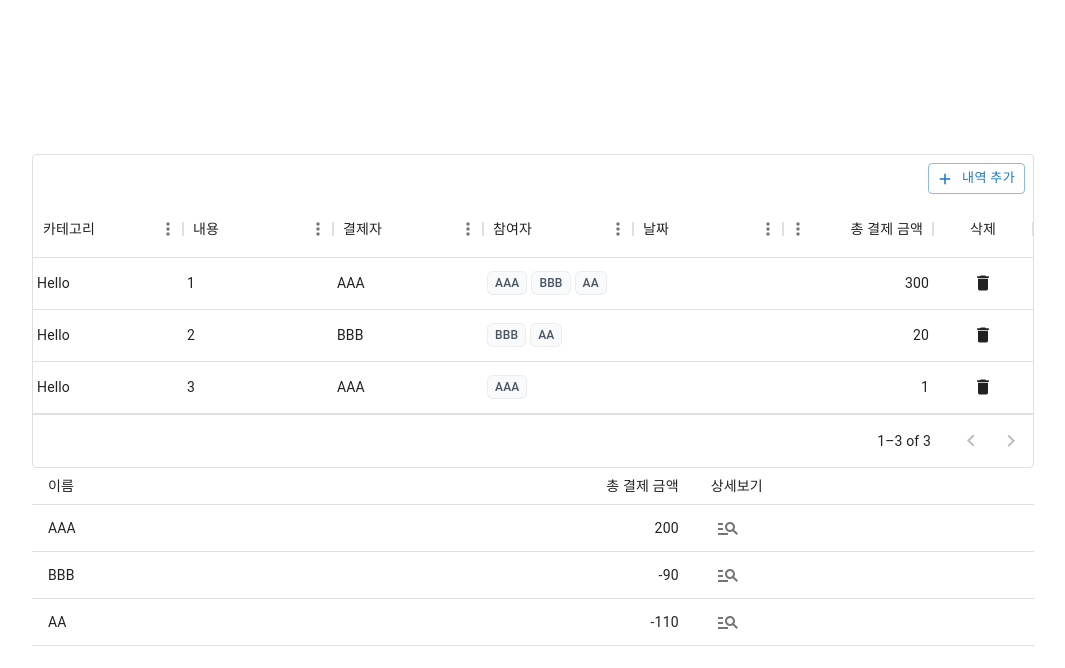
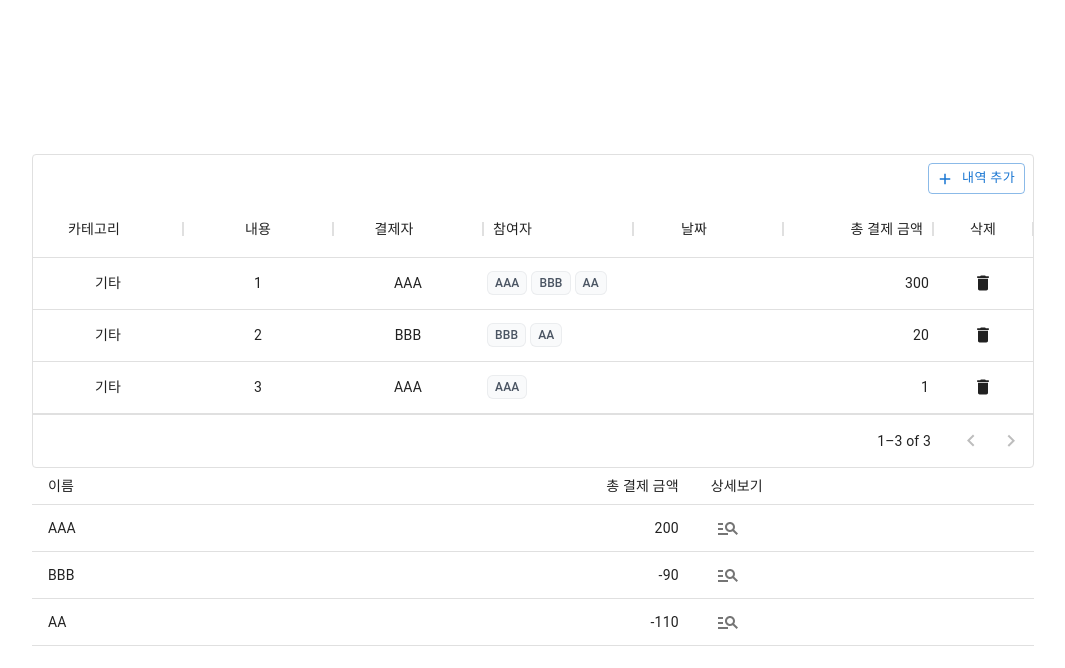
Before and after one commit to hackurity01/dutch-pay-calculator, a React (Vite) app: page / in a window 1280 px wide. Shown: the top 668 px of the page, without its empty margins (107-1172 px from the left). Built offline with nearby package versions, Linux system fonts and the light colour scheme; the HTML template or start-up script is replaced by a standard one.

Commit message:
카테고리 셀렉터 구현

```diff
--- a/src/components/PaymentList/index.tsx
+++ b/src/components/PaymentList/index.tsx
@@ -1,6 +1,6 @@
 import AddIcon from '@mui/icons-material/Add';
 import DeleteIcon from '@mui/icons-material/Delete';
-import { Box, Button } from '@mui/material';
+import { Box, Button, Select, SelectChangeEvent } from '@mui/material';
 import {
   DataGrid,
   GridActionsCellItem,
@@ -8,13 +8,51 @@ import {
   GridRenderCellParams,
   GridRowId,
   GridRowModel,
+  useGridApiContext,
 } from '@mui/x-data-grid';
 import { useAtom } from 'jotai';
 import { useMemo } from 'react';
 
 import Tag from '@/components/Tag';
 import { paymentListAtom } from '@/stores/paymentListAtom';
+import { PaymentCategory } from '@/types';
 import { getInitialPaymentData } from '@/utils';
+
+function SelectEditInputCell(props: GridRenderCellParams) {
+  const { id, value, field } = props;
+  const apiRef = useGridApiContext();
+
+  const handleChange = async (event: SelectChangeEvent) => {
+    await apiRef.current.setEditCellValue({ id, field, value: event.target.value });
+    apiRef.current.stopCellEditMode({ id, field });
+  };
+
+  return (
+    <Select
+      value={value}
+      onChange={handleChange}
+      size="small"
+      sx={{
+        height: 1,
+        width: '100%',
+        outline: 'none',
+        '& select': { textAlign: 'center' },
+        '& fieldset': { border: 'none' },
+      }}
+      native
+      autoFocus>
+      <option value="ACCOMMODATION">{PaymentCategory.ACCOMMODATION}</option>
+      <option value="FOOD">{PaymentCategory.FOOD}</option>
+      <option value="TRANSPORTATION">{PaymentCategory.TRANSPORTATION}</option>
+      <option value="ACTIVITY">{PaymentCategory.ACTIVITY}</option>
+      <option value="ETC">{PaymentCategory.ETC}</option>
+    </Select>
+  );
+}
+
+const renderSelectEditInputCell: GridColDef['renderCell'] = (params) => {
+  return <SelectEditInputCell {...params} />;
+};
 
 const renderParticipant = (params: GridRenderCellParams<any, string[]>) => {
   return (
@@ -72,18 +110,58 @@ function PaymentList() {
   };
 
   const columns: GridColDef[] = [
-    { field: 'category', headerName: '카테고리', width: 150, type: 'singleSelect' },
-    { field: 'name', headerName: '내용', width: 150, editable: true },
-    { field: 'payer', headerName: '결제자', width: 150, editable: true },
+    {
+      field: 'category',
+      headerName: '카테고리',
+      width: 150,
+      headerAlign: 'center',
+      align: 'center',
+      type: 'singleSelect',
+      editable: true,
+      disableColumnMenu: true,
+      renderEditCell: renderSelectEditInputCell,
+      renderCell: (params) => {
+        return PaymentCategory[params.value as keyof typeof PaymentCategory];
+      },
+    },
+    {
+      field: 'name',
+      headerName: '내용',
+      width: 150,
+      headerAlign: 'center',
+      align: 'center',
+      editable: true,
+      sortable: false,
+      disableColumnMenu: true,
+    },
+    {
+      field: 'payer',
+      headerName: '결제자',
+      width: 150,
+      headerAlign: 'center',
+      align: 'center',
+      editable: true,
+      disableColumnMenu: true,
+    },
     {
       field: 'participants',
       headerName: '참여자',
       width: 150,
       editable: true,
+      sortable: false,
+      disableColumnMenu: true,
       renderCell: renderParticipant,
       renderEditCell: renderParticipantSelectorCell,
     },
-    { field: 'date', headerName: '날짜', width: 150, editable: true },
+    {
+      field: 'date',
+      headerName: '날짜',
+      width: 150,
+      headerAlign: 'center',
+      align: 'center',
+      editable: true,
+      disableColumnMenu: true,
+    },
     {
       field: 'totalAmount',
       headerName: '총 결제 금액',
@@ -91,6 +169,7 @@ function PaymentList() {
       align: 'right',
       headerAlign: 'right',
       editable: true,
+      disableColumnMenu: true,
       renderCell: (params) => {
         return params.value.toLocaleString('en-US');
       },
--- a/src/stores/paymentListAtom.ts
+++ b/src/stores/paymentListAtom.ts
@@ -1,12 +1,12 @@
 import { atom } from 'jotai';
 
-import { Payment } from '../types';
+import { PaymentRowData } from '@/types';
 
-export const paymentListAtom = atom<(Payment & { id: string | number })[]>([
+export const paymentListAtom = atom<PaymentRowData[]>([
   {
     id: 1,
     name: '1',
-    category: 'Hello',
+    category: 'ETC',
     payer: 'AAA',
     participants: ['AAA', 'BBB', 'AA'],
     date: '',
@@ -15,7 +15,7 @@ export const paymentListAtom = atom<(Payment & { id: string | number })[]>([
   {
     id: 2,
     name: '2',
-    category: 'Hello',
+    category: 'ETC',
     payer: 'BBB',
     participants: ['BBB', 'AA'],
     date: '',
@@ -24,7 +24,7 @@ export const paymentListAtom = atom<(Payment & { id: string | number })[]>([
   {
     id: 3,
     name: '3',
-    category: 'Hello',
+    category: 'ETC',
     payer: 'AAA',
     participants: ['AAA'],
     date: '',
--- a/src/types.ts
+++ b/src/types.ts
@@ -1,11 +1,21 @@
+export enum PaymentCategory {
+  ACCOMMODATION = '🛌 숙박비',
+  FOOD = '🍖 식비',
+  TRANSPORTATION = '🚗 교통비',
+  ACTIVITY = '🕹️ 활동비',
+  ETC = '기타',
+}
+
 export type Payment = {
-  category: string;
+  category: keyof typeof PaymentCategory;
   name: string;
   payer: string;
   participants: string[];
   date: string;
   totalAmount: number;
 };
+
+export type PaymentRowData = Payment & { id: string | number };
 
 export type Participants = { [key: string]: ParticipantData };
 
--- a/src/utils.ts
+++ b/src/utils.ts
@@ -1,10 +1,10 @@
-import { ParticipantData, Participants, Payment } from './types';
+import { ParticipantData, Participants, Payment, PaymentRowData } from './types';
 
-export function getInitialPaymentData() {
+export function getInitialPaymentData(): PaymentRowData {
   return {
     id: new Date().getTime(),
     name: '',
-    category: '',
+    category: 'ETC',
     payer: '',
     participants: [''],
     date: '',
```
